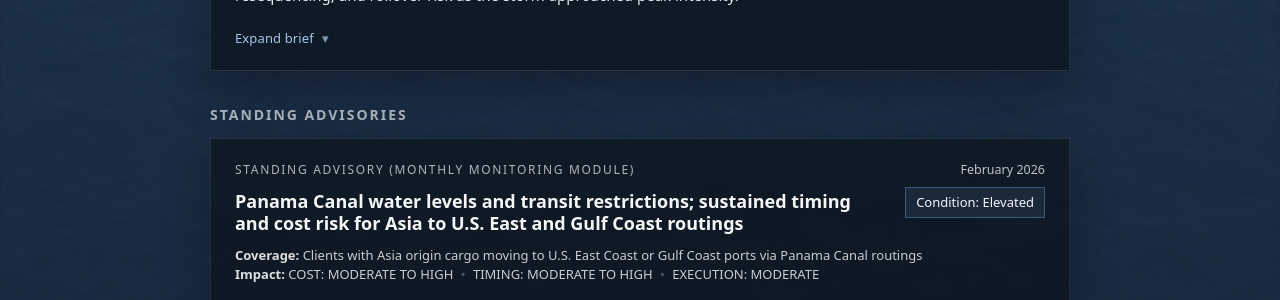
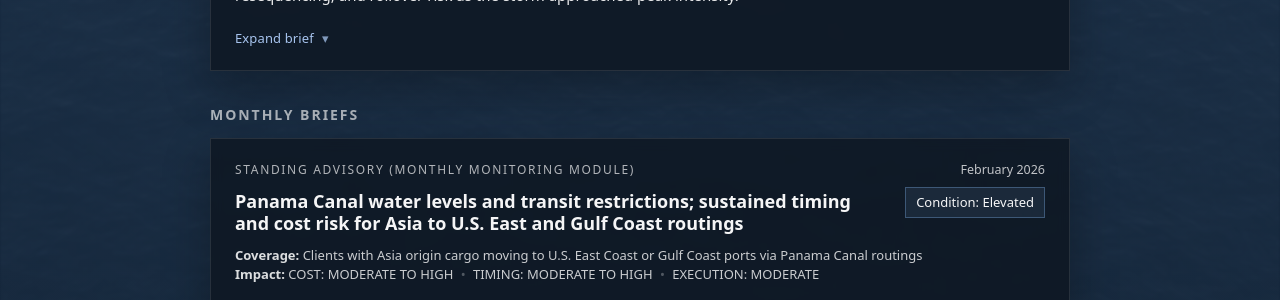
Before and after one commit to importrisk/import-risk-intelligence-site, a Jekyll site: the page built from briefs.html, in a window 1280 px wide and 900 px high, scrolled down 1454 px. Shown: the part 155-455 px from the top of the window. Built offline with Jekyll 4.4.1, drawn with Linux system fonts in a browser that asks for light colours.

Commit message:
Update briefs.html

```diff
--- a/briefs.html
+++ b/briefs.html
@@ -322,7 +322,7 @@ description: Representative escalation alerts and standing advisories showing co
         <!-- Standing Advisories -->
         <div class="brief-group">
           <div class="brief-group-head">
-            <h3 class="brief-group-title">Standing Advisories</h3>
+            <h3 class="brief-group-title">Monthly Briefs</h3>
           </div>
 
           <div class="brief-stack">
```
